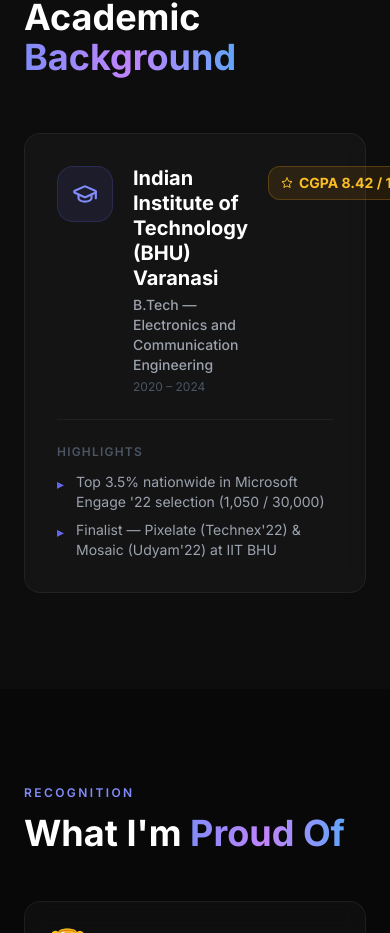
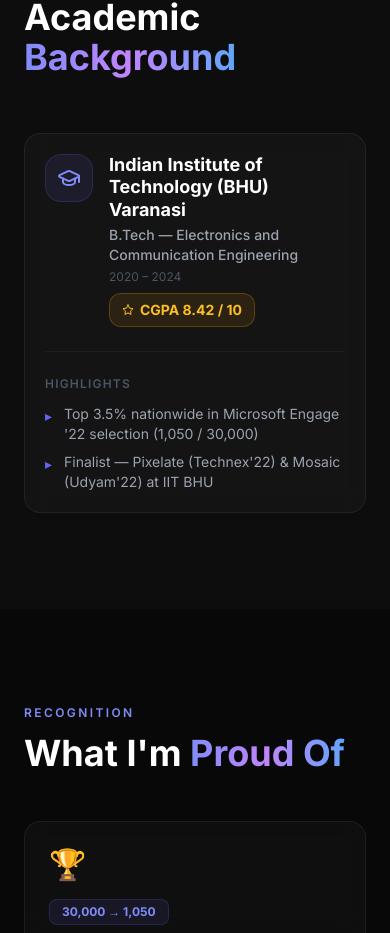
Before and after one commit to MohitSharma-21/Portfolio, a React (Vite) app: page / in a window 390 px wide. Shown: the part 9039-9972 px from the top of the page. Built offline with nearby package versions, Linux system fonts and the light colour scheme.

Commit message:
Fix Education section mobile responsiveness
Stack CGPA badge below degree info on mobile to prevent overflow, reduce card padding and icon size on small screens.

Co-Authored-By: Claude Sonnet 4.6 <noreply@anthropic.com>

```diff
--- a/src/components/Education.jsx
+++ b/src/components/Education.jsx
@@ -34,16 +34,18 @@ export default function Education() {
           initial={{ opacity: 0, y: 30 }}
           animate={inView ? { opacity: 1, y: 0 } : {}}
           transition={{ duration: 0.6, delay: 0.15 }}
-          className="glass-card rounded-2xl p-8 hover:border-indigo-500/20 transition-colors"
+          className="glass-card rounded-2xl p-5 sm:p-8 hover:border-indigo-500/20 transition-colors"
         >
           {/* Institution header */}
-          <div className="flex items-start gap-5">
-            <div className="w-14 h-14 rounded-2xl bg-indigo-500/10 border border-indigo-500/20 flex items-center justify-center flex-shrink-0">
-              <GraduationCap size={26} className="text-indigo-400" />
+          <div className="flex items-start gap-4">
+            <div className="w-12 h-12 sm:w-14 sm:h-14 rounded-2xl bg-indigo-500/10 border border-indigo-500/20 flex items-center justify-center flex-shrink-0">
+              <GraduationCap size={24} className="text-indigo-400" />
             </div>
 
-            <div className="flex-1">
-              <h3 className="text-white font-bold text-xl leading-tight mb-1">
+            <div className="flex-1 min-w-0">
+              <div className="flex flex-col sm:flex-row sm:items-start sm:justify-between gap-2">
+                <div className="min-w-0">
+                  <h3 className="text-white font-bold text-lg sm:text-xl leading-tight mb-1">
                     {education.institution}
                   </h3>
                   <p className="text-gray-400 text-sm font-medium mb-1">{education.degree}</p>
@@ -51,10 +53,12 @@ export default function Education() {
                 </div>
 
                 {/* CGPA badge */}
-            <div className="flex-shrink-0 text-right">
+                <div className="flex-shrink-0 sm:text-right">
                   <div className="inline-flex items-center gap-1.5 px-3 py-1.5 rounded-xl bg-amber-500/10 border border-amber-500/25">
                     <Star size={12} className="text-amber-400" />
                     <span className="text-amber-400 font-bold text-sm">CGPA {education.cgpa}</span>
+                  </div>
+                </div>
               </div>
             </div>
           </div>
```
Lines whose indentation alone changed are shown as unchanged.
